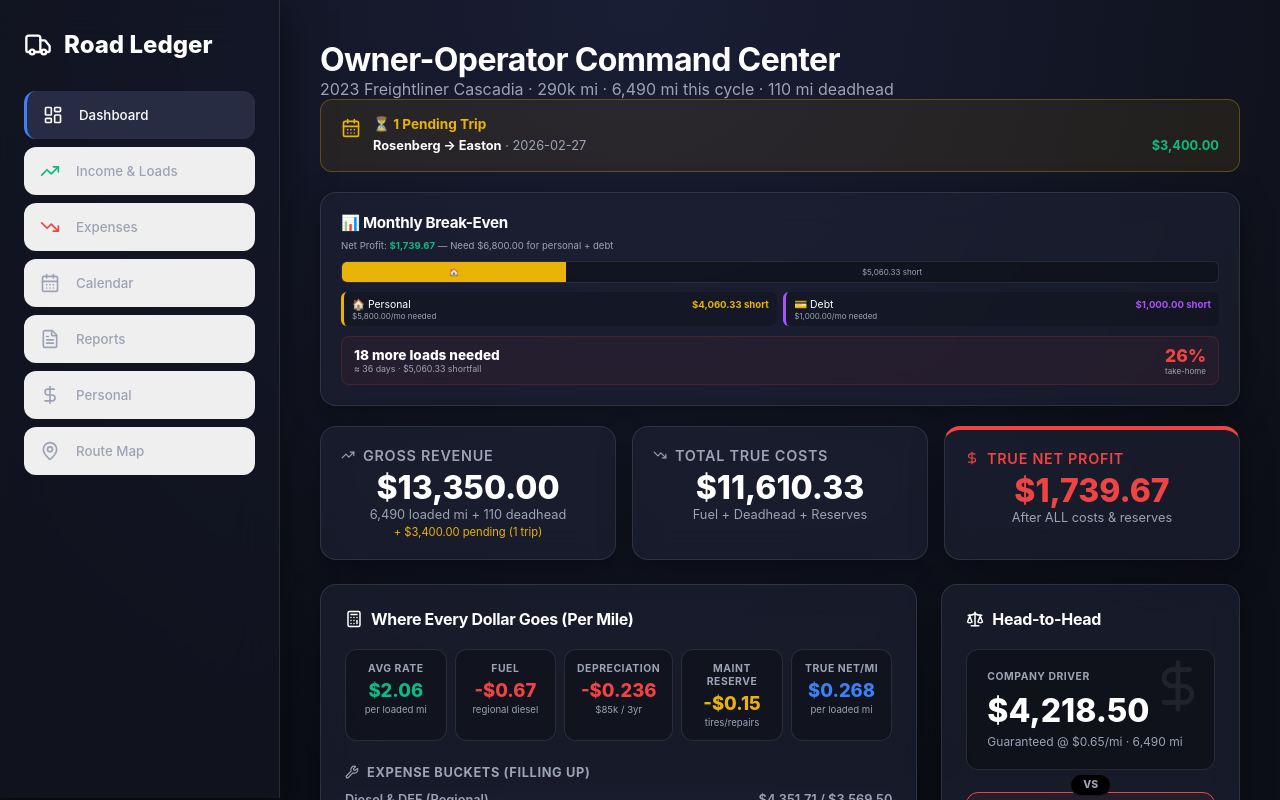
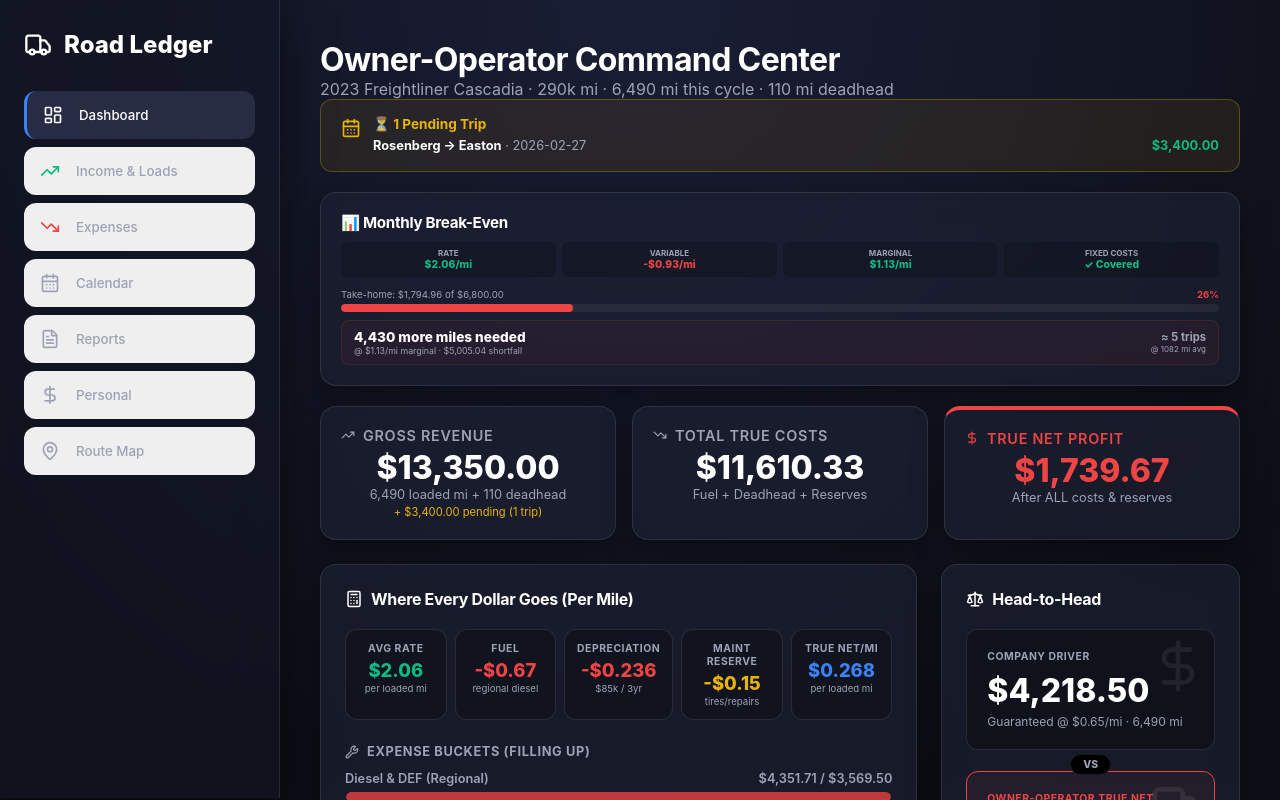
Before and after one commit to Chinadoc/Truck-tracker, a React (Vite) app: page / in a window 1280 px wide. Shown: the top 800 px of the page. Built offline with nearby package versions, Linux system fonts and the light colour scheme.

Commit message:
Miles-based marginal break-even, fixed costs status, professional naming

```diff
--- a/src/App.tsx
+++ b/src/App.tsx
@@ -554,92 +554,82 @@ function App() {
               ) : null;
             })()}
 
-            {/* ★ Loads-to-Goal Calculator — Top of Dashboard */}
+            {/* ★ Monthly Break-Even — Miles-based */}
             {(() => {
-              // Use the same True Net Profit the dashboard shows
-              const trueNetProfit = analysis.ownerOperatorTrueProfit; // revenue - fuel - deadhead - depreciation - maint
-
-              // What you need to take home
-              const monthlyPersonal = totalPersonalMonthly;
+              // Per-mile economics
+              const ratePerMile = totalMiles > 0 ? totalIncome / totalMiles : 2.0;
+              const fuelPerMile = totalMiles > 0 ? completedExpenses.filter(e => e.category === 'Fuel').reduce((s, e) => s + e.amount, 0) / totalMiles : REGIONAL_DIESEL['AVG'].price / MPG;
+              const variableCostPerMile = fuelPerMile + CASCADIA_DEPR_RATE + CASCADIA_MAINT_RESERVE;
+              const marginalProfitPerMile = ratePerMile - variableCostPerMile;
+
+              // Fixed costs this month
+              const fixedCosts = completedExpenses.filter(e => ['Insurance', 'Registration', 'Tolls', 'Dispatch', 'Lock Box', 'Trailer', 'Food'].includes(e.category)).reduce((s, e) => s + e.amount, 0);
+
+              // Revenue after variable costs covers fixed costs first, then personal/debt
+              const grossMargin = totalIncome - (totalMiles * variableCostPerMile);
+              const afterFixed = grossMargin - fixedCosts;
+
+              // Personal + debt obligations
+              const personalNeed = totalPersonalMonthly;
               const debtPayment = personalExpenses.find(p => p.category === 'Debt')?.monthlyAmount ?? 0;
-              const takeHomeNeed = monthlyPersonal + debtPayment;
-
-              // How much of take-home is covered?
-              const takeHomeCovered = Math.max(0, trueNetProfit);
-              const shortfall = Math.max(0, takeHomeNeed - takeHomeCovered);
-              const pctCovered = takeHomeNeed > 0 ? Math.min(100, (takeHomeCovered / takeHomeNeed) * 100) : 100;
-              const goalMet = takeHomeCovered >= takeHomeNeed;
-
-              // Loads needed to close the gap
-              const avgTripNet = completedIncomes.length > 0 ? trueNetProfit / completedIncomes.length : 500;
-              const loadsLeft = shortfall > 0 && avgTripNet > 0 ? Math.ceil(shortfall / Math.max(avgTripNet, 200)) : 0;
-              const daysLeft = loadsLeft * 2;
-
-              const layers = [
-                { label: 'Personal', need: monthlyPersonal, color: '#eab308', icon: '🏠' },
-                { label: 'Debt', need: debtPayment, color: '#a855f7', icon: '💳' },
-              ];
-              let runningNet = takeHomeCovered;
+              const takeHomeNeed = personalNeed + debtPayment;
+              const shortfall = Math.max(0, takeHomeNeed - Math.max(0, afterFixed));
+              const milesNeeded = marginalProfitPerMile > 0 ? Math.ceil(shortfall / marginalProfitPerMile) : 0;
+              const pctCovered = takeHomeNeed > 0 ? Math.min(100, (Math.max(0, afterFixed) / takeHomeNeed) * 100) : 100;
+              const goalMet = afterFixed >= takeHomeNeed;
+              const fixedCovered = grossMargin >= fixedCosts;
 
               return (
                 <div className="glass-panel" style={{ padding: '1.25rem', marginBottom: '1.25rem' }}>
-                  <h3 style={{ fontSize: '0.95rem', fontWeight: 700, marginBottom: '0.5rem', display: 'flex', alignItems: 'center', gap: '0.4rem' }}>
-                    {goalMet ? '✅' : '📊'} Monthly Break-Even
-                  </h3>
-                  <div className="text-secondary" style={{ fontSize: '0.6rem', marginBottom: '0.6rem' }}>
-                    Net Profit: <strong style={{ color: trueNetProfit >= 0 ? 'var(--success)' : 'var(--danger)' }}>{formatCurrency(trueNetProfit)}</strong> — Need {formatCurrency(takeHomeNeed)} for personal + debt
-                  </div>
-
-                  {/* Progress bar — personal + debt */}
-                  <div style={{ display: 'flex', height: '22px', borderRadius: '6px', overflow: 'hidden', marginBottom: '0.6rem', border: '1px solid var(--border)', background: 'rgba(0,0,0,0.3)' }}>
-                    {layers.map((l, i) => {
-                      const covered = Math.min(runningNet, l.need);
-                      runningNet -= Math.max(0, covered);
-                      const pct = takeHomeNeed > 0 ? (covered / takeHomeNeed) * 100 : 0;
-                      return pct > 0 ? (
-                        <div key={i} title={`${l.label}: ${formatCurrency(covered)} / ${formatCurrency(l.need)}`}
-                          style={{ width: `${pct}%`, background: l.color, display: 'flex', alignItems: 'center', justifyContent: 'center', fontSize: '0.5rem', fontWeight: 700, color: '#fff', transition: 'width 1s ease' }}>
-                          {pct > 10 ? l.icon : ''}
-                        </div>
-                      ) : null;
-                    })}
-                    {shortfall > 0 && <div style={{ flex: 1, display: 'flex', alignItems: 'center', justifyContent: 'center', fontSize: '0.5rem', color: 'var(--text-secondary)' }}>{formatCurrency(shortfall)} short</div>}
-                  </div>
-
-                  {/* Mini buckets */}
-                  <div style={{ display: 'grid', gridTemplateColumns: 'repeat(2, 1fr)', gap: '0.4rem', marginBottom: '0.6rem', fontSize: '0.65rem' }}>
-                    {(() => {
-                      let r = takeHomeCovered; return layers.map((l, i) => {
-                        const covered = Math.min(r, l.need);
-                        r -= Math.max(0, covered);
-                        const done = covered >= l.need;
-                        return (
-                          <div key={i} style={{ background: 'rgba(0,0,0,0.2)', borderRadius: '6px', padding: '0.35rem 0.5rem', borderLeft: `3px solid ${l.color}` }}>
-                            <div style={{ display: 'flex', justifyContent: 'space-between', alignItems: 'center' }}>
-                              <span>{l.icon} {l.label}</span>
-                              <span style={{ fontWeight: 700, color: done ? 'var(--success)' : l.color, fontSize: '0.6rem' }}>{done ? '✓' : `${formatCurrency(l.need - covered)} short`}</span>
-                            </div>
-                            <div style={{ fontSize: '0.5rem', color: 'var(--text-secondary)' }}>{formatCurrency(l.need)}/mo needed</div>
-                          </div>
-                        );
-                      });
-                    })()}
-                  </div>
-
-                  {/* Bottom line */}
+                  <h3 style={{ fontSize: '0.95rem', fontWeight: 700, marginBottom: '0.6rem' }}>📊 Monthly Break-Even</h3>
+
+                  {/* Per-mile economics strip */}
+                  <div style={{ display: 'grid', gridTemplateColumns: 'repeat(4, 1fr)', gap: '0.4rem', marginBottom: '0.75rem', fontSize: '0.65rem' }}>
+                    <div style={{ background: 'rgba(0,0,0,0.2)', borderRadius: '6px', padding: '0.4rem', textAlign: 'center' }}>
+                      <div className="text-secondary" style={{ fontSize: '0.5rem', textTransform: 'uppercase', fontWeight: 700 }}>Rate</div>
+                      <div style={{ fontWeight: 800, color: 'var(--success)' }}>${ratePerMile.toFixed(2)}/mi</div>
+                    </div>
+                    <div style={{ background: 'rgba(0,0,0,0.2)', borderRadius: '6px', padding: '0.4rem', textAlign: 'center' }}>
+                      <div className="text-secondary" style={{ fontSize: '0.5rem', textTransform: 'uppercase', fontWeight: 700 }}>Variable</div>
+                      <div style={{ fontWeight: 800, color: 'var(--danger)' }}>-${variableCostPerMile.toFixed(2)}/mi</div>
+                    </div>
+                    <div style={{ background: 'rgba(0,0,0,0.2)', borderRadius: '6px', padding: '0.4rem', textAlign: 'center' }}>
+                      <div className="text-secondary" style={{ fontSize: '0.5rem', textTransform: 'uppercase', fontWeight: 700 }}>Marginal</div>
+                      <div style={{ fontWeight: 800, color: '#10b981' }}>${marginalProfitPerMile.toFixed(2)}/mi</div>
+                    </div>
+                    <div style={{ background: 'rgba(0,0,0,0.2)', borderRadius: '6px', padding: '0.4rem', textAlign: 'center' }}>
+                      <div className="text-secondary" style={{ fontSize: '0.5rem', textTransform: 'uppercase', fontWeight: 700 }}>Fixed Costs</div>
+                      <div style={{ fontWeight: 800, color: fixedCovered ? 'var(--success)' : '#eab308' }}>{fixedCovered ? '✓ Covered' : formatCurrency(fixedCosts - grossMargin)}</div>
+                    </div>
+                  </div>
+
+                  {/* Progress toward personal + debt */}
+                  <div style={{ marginBottom: '0.5rem' }}>
+                    <div style={{ display: 'flex', justifyContent: 'space-between', fontSize: '0.6rem', marginBottom: '0.2rem' }}>
+                      <span className="text-secondary">Take-home: {formatCurrency(Math.max(0, afterFixed))} of {formatCurrency(takeHomeNeed)}</span>
+                      <span style={{ fontWeight: 700, color: goalMet ? 'var(--success)' : 'var(--danger)' }}>{pctCovered.toFixed(0)}%</span>
+                    </div>
+                    <div style={{ height: '8px', background: 'rgba(255,255,255,0.06)', borderRadius: '4px', overflow: 'hidden' }}>
+                      <div style={{ width: `${pctCovered}%`, height: '100%', background: goalMet ? 'var(--success)' : pctCovered > 50 ? '#eab308' : 'var(--danger)', borderRadius: '4px', transition: 'width 1.5s ease-out' }} />
+                    </div>
+                  </div>
+
+                  {/* Bottom line — miles or surplus */}
                   <div style={{ display: 'flex', justifyContent: 'space-between', alignItems: 'center', padding: '0.5rem 0.75rem', background: goalMet ? 'rgba(16,185,129,0.08)' : 'rgba(239,68,68,0.06)', borderRadius: '8px', border: `1px solid ${goalMet ? 'rgba(16,185,129,0.2)' : 'rgba(239,68,68,0.15)'}` }}>
                     <div>
                       <div style={{ fontWeight: 800, fontSize: '0.85rem', color: goalMet ? 'var(--success)' : 'var(--text-primary)' }}>
-                        {goalMet ? `${formatCurrency(takeHomeCovered - takeHomeNeed)} surplus` : `${loadsLeft} more load${loadsLeft !== 1 ? 's' : ''} needed`}
+                        {goalMet ? `${formatCurrency(afterFixed - takeHomeNeed)} surplus` : `${milesNeeded.toLocaleString()} more miles needed`}
                       </div>
                       <div className="text-secondary" style={{ fontSize: '0.55rem' }}>
-                        {goalMet ? `Take-home covers all ${formatCurrency(takeHomeNeed)}` : `≈ ${daysLeft} days · ${formatCurrency(shortfall)} shortfall`}
+                        {goalMet
+                          ? 'Fixed costs covered · Personal + debt fully funded'
+                          : `@ $${marginalProfitPerMile.toFixed(2)}/mi marginal · ${formatCurrency(shortfall)} shortfall`}
                       </div>
                     </div>
-                    <div style={{ textAlign: 'right' }}>
-                      <div style={{ fontWeight: 800, fontSize: '1.1rem', color: goalMet ? 'var(--success)' : pctCovered > 50 ? '#eab308' : 'var(--danger)' }}>{pctCovered.toFixed(0)}%</div>
-                      <div className="text-secondary" style={{ fontSize: '0.5rem' }}>take-home</div>
-                    </div>
+                    {!goalMet && <div style={{ textAlign: 'right' }}>
+                      <div style={{ fontWeight: 700, fontSize: '0.7rem', color: 'var(--text-secondary)' }}>≈ {Math.ceil(milesNeeded / Math.max(1, totalMiles / Math.max(1, completedIncomes.length)))} trips</div>
+                      <div className="text-secondary" style={{ fontSize: '0.5rem' }}>@ {Math.round(totalMiles / Math.max(1, completedIncomes.length))} mi avg</div>
+                    </div>}
                   </div>
                 </div>
               );
```
